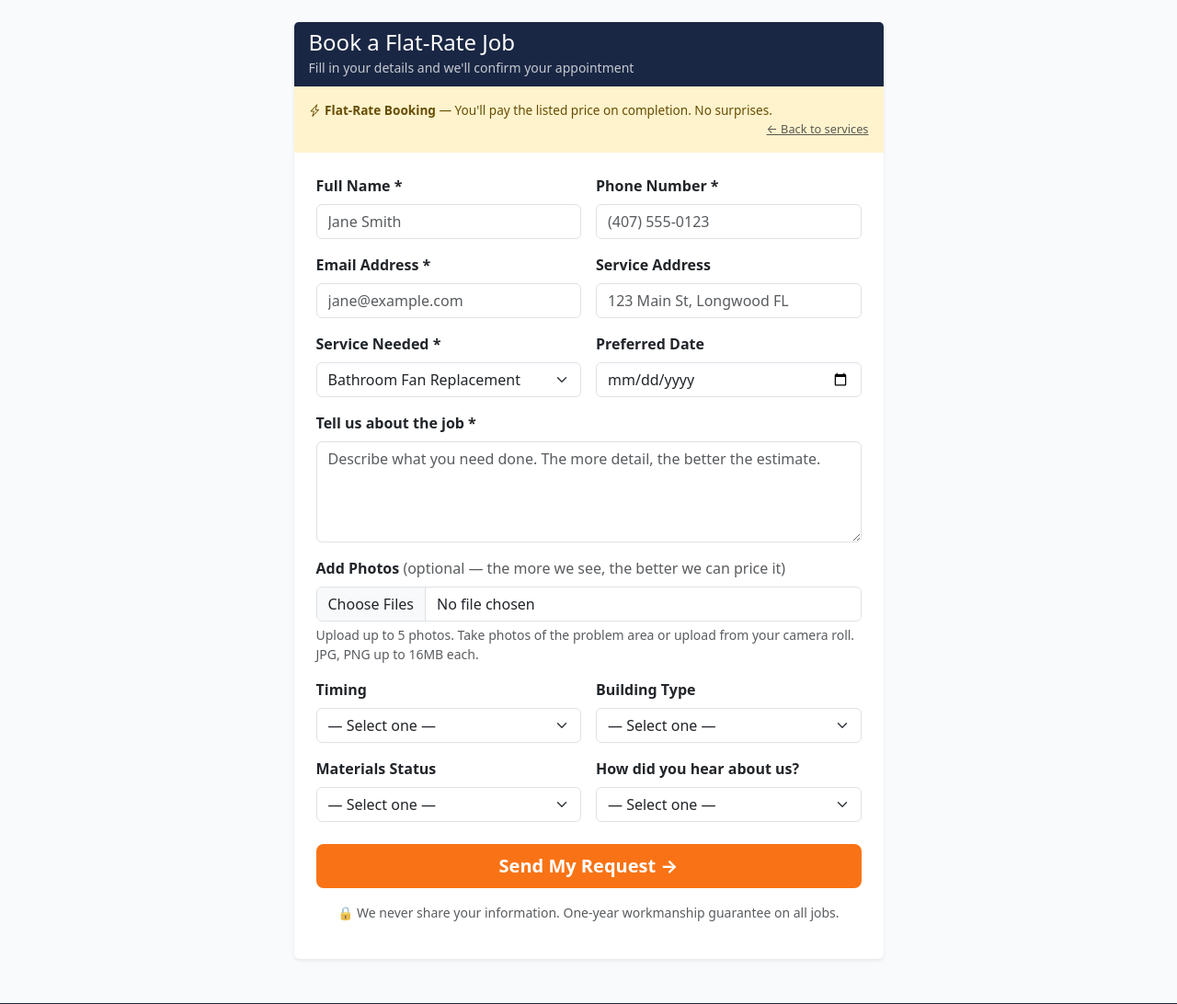
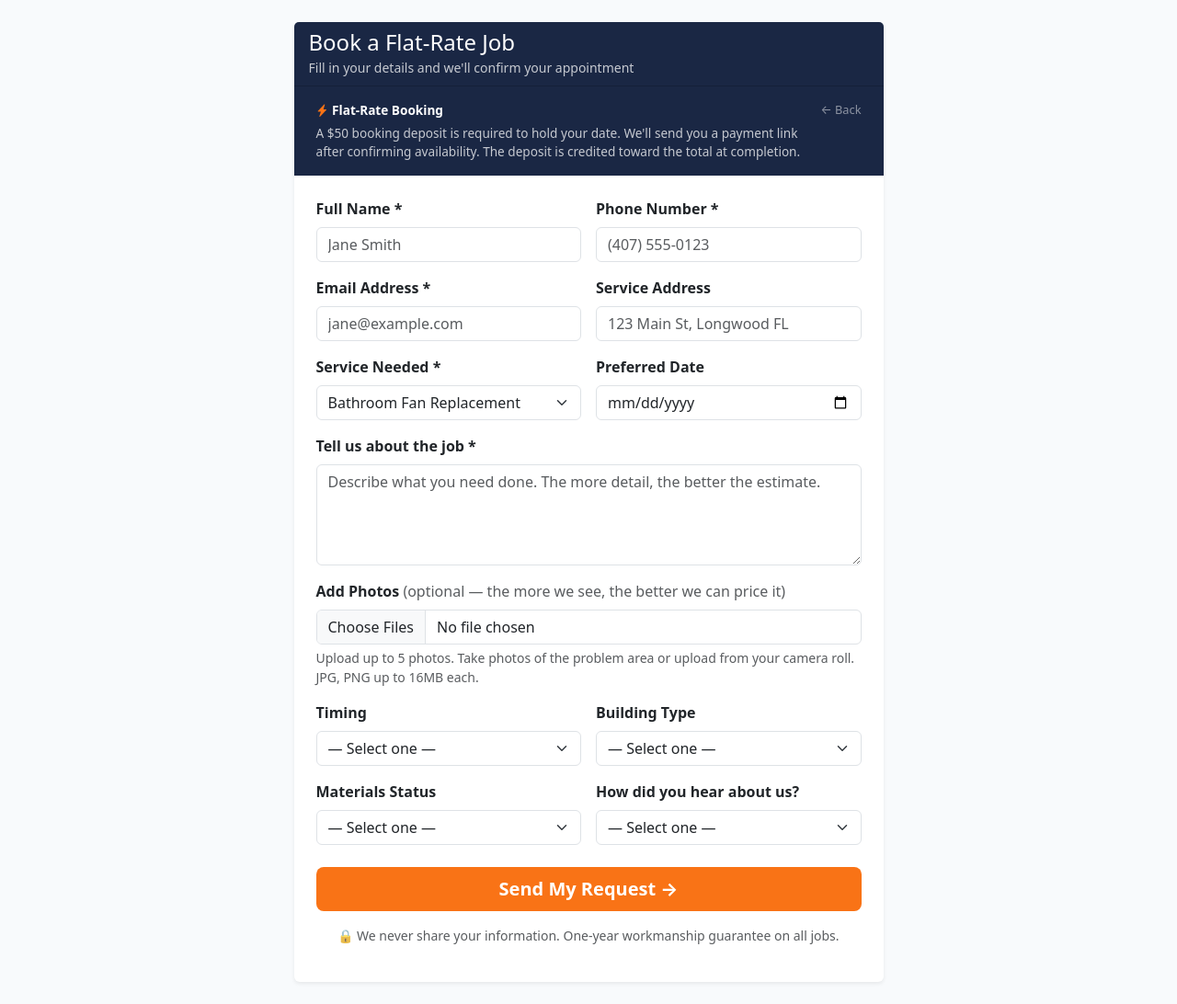
Before and after one commit to tblankenship87/north-orlando-handyman, a Flask app: a page that uses templates/request.html in a window 1280 px wide. Shown: the part 70-1162 px from the top of the page at 92% size. Run offline with Flask 3, Linux system fonts and the light colour scheme.

Commit message:
Add $50 deposit notice to Tier 1 booking flow — form banner, How It Works steps 2 and 4

```diff
--- a/templates/book.html
+++ b/templates/book.html
@@ -206,14 +206,14 @@
         <div class="step-card">
           <div class="step-num">3</div>
           <h5>We Confirm</h5>
-          <p>We'll reach out to confirm the time and lock in your appointment.</p>
+          <p>We'll reach out to confirm availability and send a $50 deposit link to hold your date.</p>
         </div>
       </div>
       <div class="col-6 col-md-3">
         <div class="step-card">
           <div class="step-num">4</div>
           <h5>Repair &amp; Enjoy</h5>
-          <p>We show up, get it done right, and you pay the flat rate on completion.</p>
+          <p>We show up, get it done right. The $50 deposit is credited and you pay the remaining balance on completion.</p>
         </div>
       </div>
     </div>
--- a/templates/request.html
+++ b/templates/request.html
@@ -14,9 +14,16 @@
         {% endif %}
       </div>
       {% if prefill_tier == '1' %}
-      <div class="alert alert-warning border-0 rounded-0 mb-0" style="font-size:0.85rem;">
-        <i class="bi bi-lightning-charge me-1"></i><strong>Flat-Rate Booking</strong> — You'll pay the listed price on completion. No surprises.
-        <a href="{{ url_for('book_landing') }}" class="float-end text-muted" style="font-size:0.8rem;">← Back to services</a>
+      <div class="border-0 rounded-0 mb-0 px-4 py-3" style="background:#1a2744;font-size:0.85rem;color:#fff;">
+        <div class="d-flex align-items-start justify-content-between gap-3">
+          <div>
+            <strong><i class="bi bi-lightning-charge-fill me-1" style="color:#f97316;"></i>Flat-Rate Booking</strong>
+            <div style="color:rgba(255,255,255,0.75);margin-top:0.25rem;">
+              A $50 booking deposit is required to hold your date. We'll send you a payment link after confirming availability. The deposit is credited toward the total at completion.
+            </div>
+          </div>
+          <a href="{{ url_for('book_landing') }}" style="color:rgba(255,255,255,0.5);font-size:0.8rem;white-space:nowrap;text-decoration:none;">← Back</a>
+        </div>
       </div>
       {% endif %}
       <div class="card-body p-4">
```
